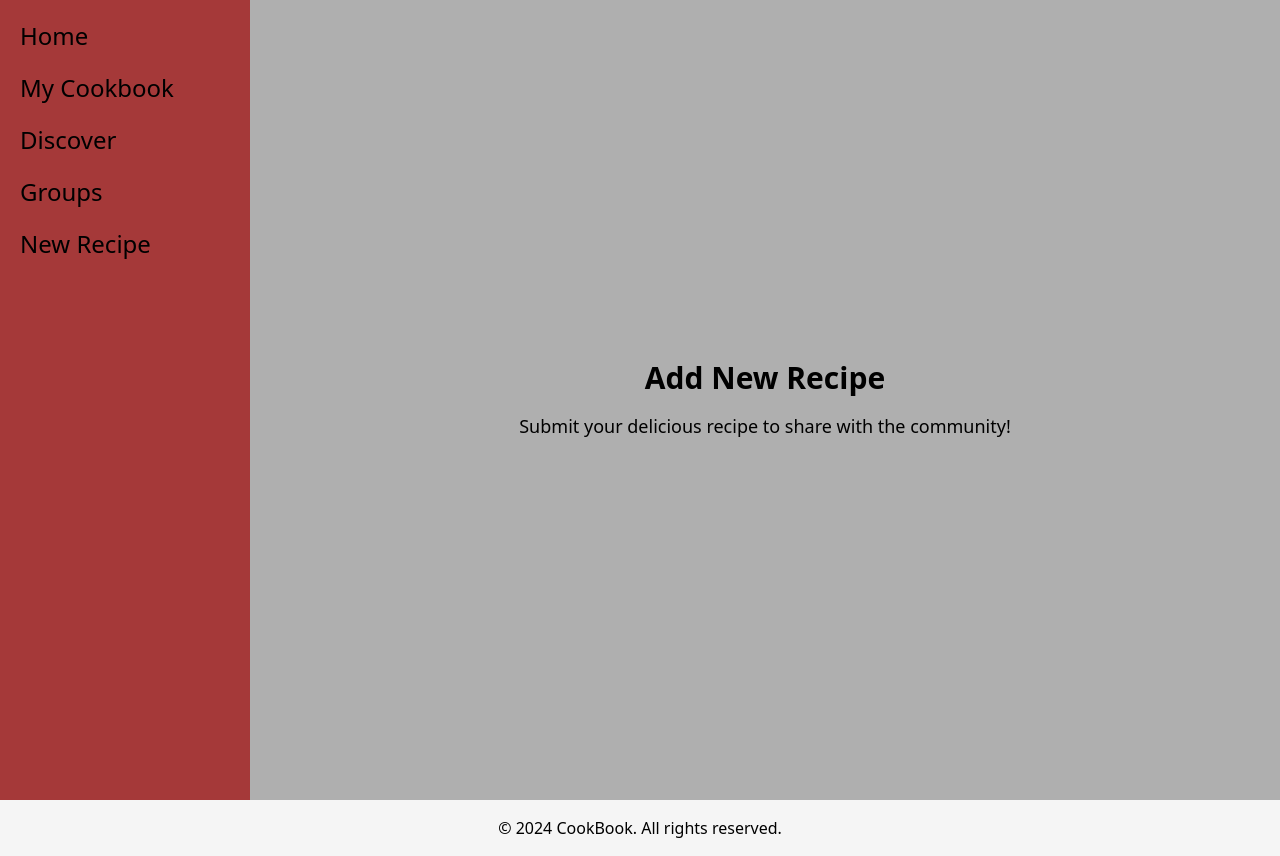
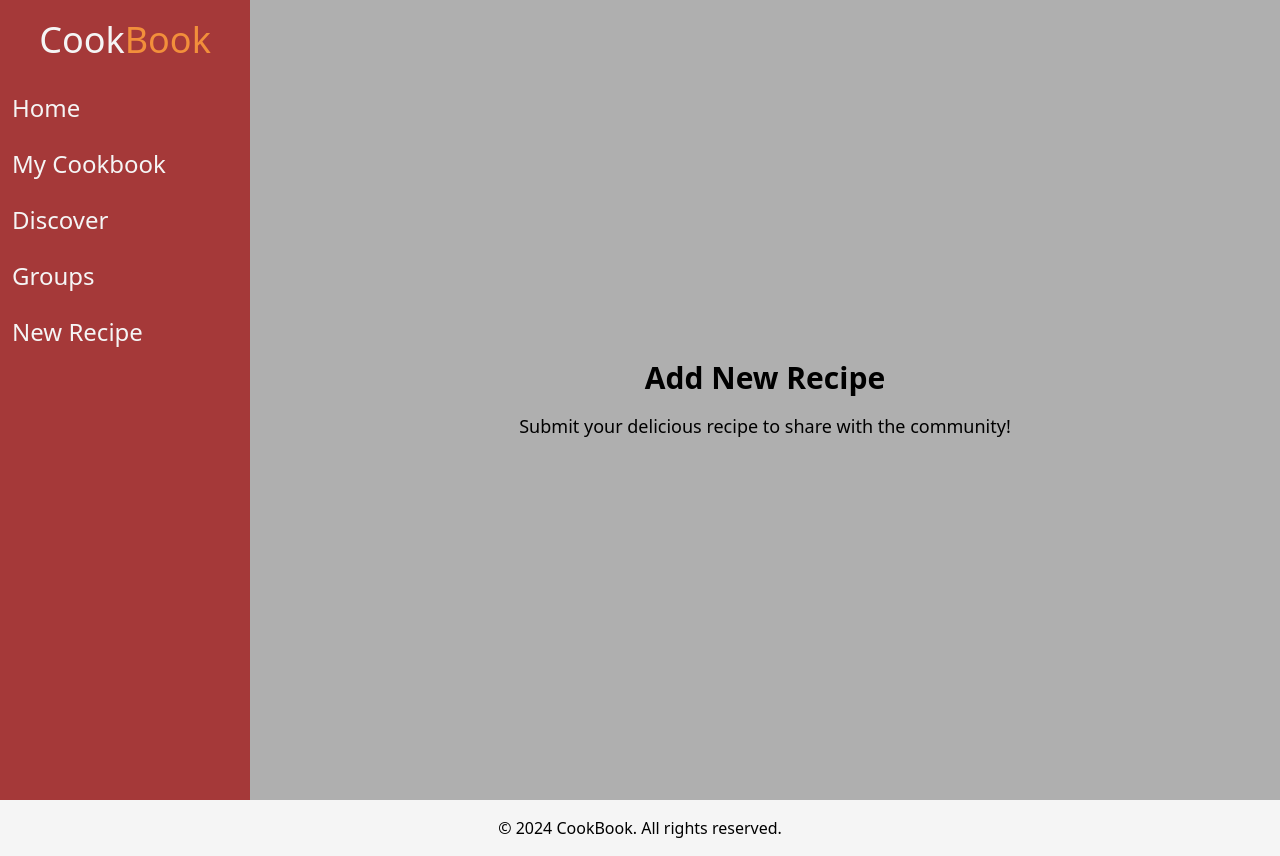
Before and after one commit to Niles-Rondez/CookBook-Social-Media, a React (Vite) app in the folder CookBook/: page /newrecipe in a window 1280 px wide. Built offline with nearby package versions, Linux system fonts and the light colour scheme.

Commit message:
navbar commit

```diff
--- a/CookBook/src/components/Navbar.jsx
+++ b/CookBook/src/components/Navbar.jsx
@@ -3,22 +3,37 @@ import { Link } from "react-router-dom";
 
 function Navbar() {
   return (
-    <nav className="p-5 bg-michelin h-screen min-w-[200px] w-1/4 max-w-[250px]">
-      <ul className="flex flex-col text-white text-2xl">
-        <li className="mb-5">
-          <Link to="/">Home</Link>
+    <nav className="bg-michelin h-screen min-w-[200px] w-1/4 max-w-[250px]">
+      <div className="flex text-4xl text-center my-5 justify-center">
+        <h1 className="text-flaxwhite">Cook</h1>
+        <h1 className="text-sunrise">Book</h1>
+      </div>
+
+      <ul className="flex flex-col text-flaxwhite text-2xl w-full items-center justify-center">
+        <li className="w-full hover:bg-bloodred transition-all duration-200 ease-in-out">
+          <Link to="/" className="block w-full p-3 text-justify">
+            Home
+          </Link>
         </li>
-        <li className="mb-5">
-          <Link to="/mycookbook">My Cookbook</Link>
+        <li className="w-full hover:bg-bloodred transition-all duration-200 ease-in-out">
+          <Link to="/mycookbook" className="block w-full p-3 text-justify">
+            My Cookbook
+          </Link>
         </li>
-        <li className="mb-5">
-          <Link to="/discover">Discover</Link>
+        <li className="w-full hover:bg-bloodred transition-all duration-200 ease-in-out">
+          <Link to="/discover" className="block w-full p-3 text-justify">
+            Discover
+          </Link>
         </li>
-        <li className="mb-5">
-          <Link to="/groups">Groups</Link>
+        <li className="w-full hover:bg-bloodred transition-all duration-200 ease-in-out">
+          <Link to="/groups" className="block w-full p-3 text-justify">
+            Groups
+          </Link>
         </li>
-        <li className="mb-5">
-          <Link to="/newrecipe">New Recipe</Link>
+        <li className="w-full hover:bg-bloodred transition-all duration-200 ease-in-out">
+          <Link to="/newrecipe" className="block w-full p-3 text-justify">
+            New Recipe
+          </Link>
         </li>
       </ul>
     </nav>
--- a/CookBook/tailwind.config.js
+++ b/CookBook/tailwind.config.js
@@ -8,6 +8,7 @@ module.exports = {
       sunrise: "#f28f3b",
       flaxwhite: "#F5F5F5",
       grey: "#AFAFAF",
+      bloodred: "#7B2B2B",
       //create color template here
     },
   },
```
